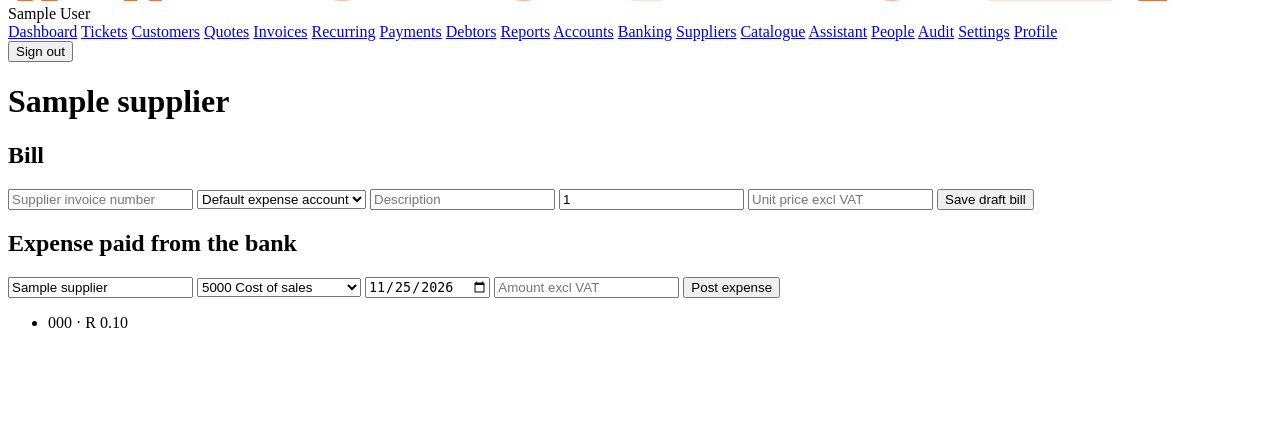
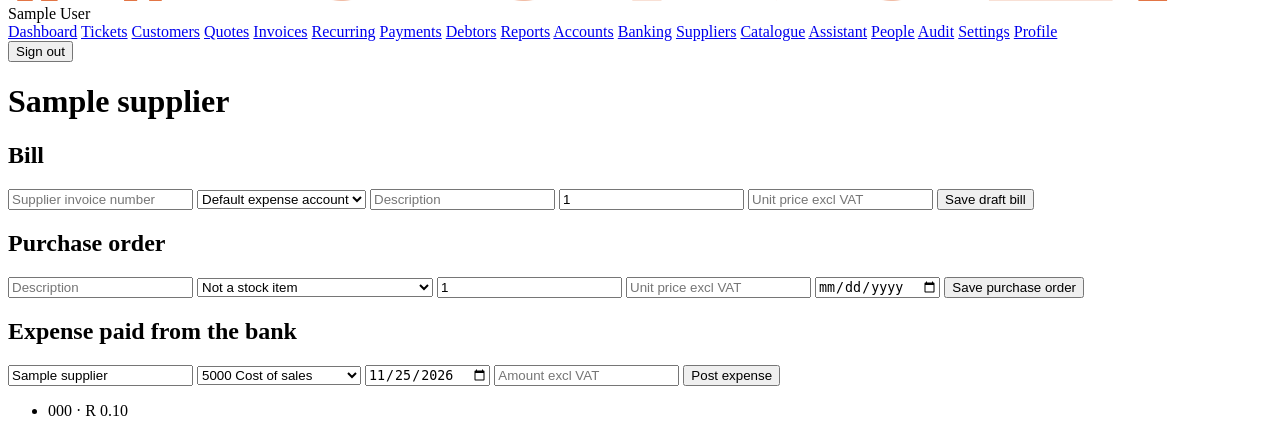
Before and after one commit to garethrn/ORIGINALCONCEPTS_SYSTEM, a Laravel app: page /suppliers/1 in a window 1280 px wide; the page is wider, and only the part inside the window is pictured. Shown: the part 510-946 px from the top of that part. Before the commit the page ends 838 px from the top of that part, so only its background shows below. Run offline with Laravel 12, Linux system fonts and the light colour scheme; a user stored in the database is signed in; data comes from the database, SQL or seed files in the repository; tables that the repository leaves empty hold one stand-in row (values such as "Sample post").

Commit message:
Add purchase orders and basic stock.
A purchase order can be issued and then received. Receiving posts the supplier bill and increases tracked stock. Issuing a customer invoice reduces that stock, and a credit note puts it back.

Co-authored-by: garethrn <garethrn@users.noreply.github.com>

```diff
--- a/app/Actions/Billing/IssueCreditNote.php
+++ b/app/Actions/Billing/IssueCreditNote.php
@@ -9,6 +9,7 @@ use App\Enums\DocumentType;
 use App\Models\CreditNote;
 use App\Models\User;
 use App\Services\Accounting\Ledger;
+use App\Services\Inventory\Stock;
 use App\Services\Audit\AuditLogger;
 use App\Services\Billing\CompanyProfile;
 use App\Services\Billing\DocumentNumberer;
@@ -22,6 +23,7 @@ final class IssueCreditNote
         private readonly CompanyProfile $company,
         private readonly InvoiceSettlement $settlement,
         private readonly Ledger $ledger,
+        private readonly Stock $stock,
         private readonly AuditLogger $audit,
     ) {}
 
@@ -46,6 +48,7 @@ final class IssueCreditNote
             $creditNote->issued_by = $actor->id;
             $creditNote->save();
             $this->ledger->postCreditNote($creditNote, $actor);
+            $this->stock->receiveCreditNote($creditNote);
             $this->settlement->refresh($creditNote->invoice);
             $this->audit->log('credit_note.issued', $creditNote, null, [
                 'number' => $creditNote->number,
--- a/app/Actions/Billing/IssueInvoice.php
+++ b/app/Actions/Billing/IssueInvoice.php
@@ -10,6 +10,7 @@ use App\Models\Invoice;
 use App\Models\User;
 use App\Services\Audit\AuditLogger;
 use App\Services\Accounting\Ledger;
+use App\Services\Inventory\Stock;
 use App\Services\Billing\CompanyProfile;
 use App\Services\Billing\DocumentNumberer;
 use Illuminate\Support\Facades\DB;
@@ -21,6 +22,7 @@ final class IssueInvoice
         private readonly DocumentNumberer $numbers,
         private readonly CompanyProfile $company,
         private readonly Ledger $ledger,
+        private readonly Stock $stock,
         private readonly AuditLogger $audit,
     ) {}
 
@@ -53,6 +55,7 @@ final class IssueInvoice
             $invoice->issued_by = $actor->id;
             $invoice->save();
             $this->ledger->postInvoice($invoice, $actor);
+            $this->stock->receiveInvoice($invoice);
             $this->audit->log('invoice.issued', $invoice, $before, $invoice->auditSnapshot(), $actor->id);
 
             return $invoice->fresh(['lines', 'client']);
--- a/app/Enums/DocumentType.php
+++ b/app/Enums/DocumentType.php
@@ -11,6 +11,7 @@ enum DocumentType: string
     case CreditNote = 'credit_note';
     case Bill = 'bill';
     case Expense = 'expense';
+    case PurchaseOrder = 'purchase_order';
 
     public function prefix(): string
     {
@@ -20,6 +21,7 @@ enum DocumentType: string
             self::CreditNote => 'CN',
             self::Bill => 'BILL',
             self::Expense => 'EXP',
+            self::PurchaseOrder => 'PO',
         };
     }
 }
--- a/app/Http/Controllers/ProductController.php
+++ b/app/Http/Controllers/ProductController.php
@@ -40,6 +40,7 @@ class ProductController extends Controller
         $data = $request->validated();
         $data['unit_price_cents'] = Money::randsToCents($data['unit_price']);
         unset($data['unit_price']);
+        $data['quantity_on_hand'] = $data['quantity_on_hand'] ?? '0';
         Product::query()->create($data);
 
         return redirect()->route('products.index')->with('status', 'Product saved.');
@@ -57,6 +58,9 @@ class ProductController extends Controller
         $data = $request->validated();
         $data['unit_price_cents'] = Money::randsToCents($data['unit_price']);
         unset($data['unit_price']);
+        if (! array_key_exists('quantity_on_hand', $data) || $data['quantity_on_hand'] === null) {
+            unset($data['quantity_on_hand']);
+        }
         $product->update($data);
 
         return redirect()->route('products.index')->with('status', 'Product updated.');
--- a/app/Http/Controllers/PurchaseController.php
+++ b/app/Http/Controllers/PurchaseController.php
@@ -10,8 +10,10 @@ use App\Models\Account;
 use App\Models\BankAccount;
 use App\Models\Bill;
 use App\Models\Expense;
+use App\Models\PurchaseOrder;
 use App\Models\Supplier;
 use App\Services\Accounting\Ledger;
+use App\Services\Inventory\Stock;
 use App\Services\Billing\DocumentLineWriter;
 use App\Services\Billing\DocumentNumberer;
 use App\Services\Billing\VatCalculator;
@@ -52,8 +54,9 @@ class PurchaseController extends Controller
         $this->guard();
         $supplier->load(['bills' => fn ($query) => $query->latest()]);
         $accounts = Account::query()->where('active', true)->where('type', 'expense')->orderBy('code')->get();
+        $products = \App\Models\Product::query()->where('is_active', true)->orderBy('name')->get();
 
-        return view('purchases.show', compact('supplier', 'accounts'));
+        return view('purchases.show', compact('supplier', 'accounts', 'products'));
     }
 
     public function storeBill(Request $request, Supplier $supplier, DocumentLineWriter $writer): RedirectResponse
@@ -82,23 +85,118 @@ class PurchaseController extends Controller
         return back()->with('status', 'Draft bill saved.');
     }
 
-    public function issueBill(Bill $bill, DocumentNumberer $numbers, Ledger $ledger): RedirectResponse
+    public function issueBill(Bill $bill): RedirectResponse
     {
         $this->guard();
-        DB::transaction(function () use ($bill, $numbers, $ledger) {
+        $this->issue($bill);
+
+        return back()->with('status', 'Bill issued and posted to the ledger.');
+    }
+
+    public function storeOrder(Request $request, Supplier $supplier, DocumentLineWriter $writer): RedirectResponse
+    {
+        $this->guard();
+        $data = $this->lines($request);
+        $built = $writer->build($data['lines']);
+        $order = new PurchaseOrder([
+            'supplier_id' => $supplier->id,
+            'notes' => $data['notes'] ?? null,
+            'expected_on' => $data['expected_on'] ?? null,
+            'created_by' => $request->user()->id,
+        ]);
+        $order->status = 'draft';
+        $order->subtotal_cents = $built['subtotal_cents'];
+        $order->vat_cents = $built['vat_cents'];
+        $order->total_cents = $built['total_cents'];
+        $order->save();
+        foreach ($built['lines'] as $index => $line) {
+            $line['product_id'] = $data['lines'][$index]['product_id'] ?? null;
+            unset($line['source_id']);
+            $order->lines()->create($line);
+        }
+
+        return redirect()->route('purchase-orders.show', $order)->with('status', 'Draft purchase order saved.');
+    }
+
+    public function showOrder(PurchaseOrder $order): View
+    {
+        $this->guard();
+        $order->load('supplier', 'lines.product', 'bill');
+
+        return view('purchases.order', compact('order'));
+    }
+
+    public function issueOrder(PurchaseOrder $order, DocumentNumberer $numbers): RedirectResponse
+    {
+        $this->guard();
+        if ($order->isDraft()) {
+            $order->number = $numbers->next(DocumentType::PurchaseOrder);
+            $order->status = 'issued';
+            $order->issue_date = today();
+            $order->save();
+        }
+
+        return back()->with('status', 'Purchase order '.$order->number.' issued.');
+    }
+
+    public function receiveOrder(PurchaseOrder $order): RedirectResponse
+    {
+        $this->guard();
+        if ($order->status !== 'issued') {
+            return back()->with('error', 'Issue the purchase order before receiving it.');
+        }
+        $order->load('lines');
+        $bill = new Bill([
+            'supplier_id' => $order->supplier_id,
+            'supplier_reference' => $order->number,
+            'notes' => 'Received from '.$order->number,
+            'created_by' => request()->user()->id,
+        ]);
+        $bill->status = 'draft';
+        $bill->subtotal_cents = $order->subtotal_cents;
+        $bill->vat_cents = $order->vat_cents;
+        $bill->total_cents = $order->total_cents;
+        $bill->save();
+        foreach ($order->lines as $line) {
+            $bill->lines()->create([
+                'product_id' => $line->product_id,
+                'description' => $line->description,
+                'quantity' => $line->quantity,
+                'unit_price_cents' => $line->unit_price_cents,
+                'price_includes_vat' => $line->price_includes_vat,
+                'vat_code' => $line->vat_code->value,
+                'vat_basis_points' => $line->vat_basis_points,
+                'net_cents' => $line->net_cents,
+                'vat_cents' => $line->vat_cents,
+                'total_cents' => $line->total_cents,
+                'sort_order' => $line->sort_order,
+            ]);
+        }
+        $bill = $this->issue($bill);
+        $order->status = 'received';
+        $order->bill_id = $bill->id;
+        $order->save();
+
+        return redirect()->route('purchase-orders.show', $order)->with('status', 'Goods received. Bill '.$bill->number.' was posted and stock was updated.');
+    }
+
+    private function issue(Bill $bill): Bill
+    {
+        return DB::transaction(function () use ($bill) {
             $bill = Bill::query()->whereKey($bill->id)->lockForUpdate()->firstOrFail();
             if (! $bill->isDraft()) {
-                return;
+                return $bill;
             }
-            $bill->number = $numbers->next(DocumentType::Bill);
+            $bill->number = app(DocumentNumberer::class)->next(DocumentType::Bill);
             $bill->status = 'open';
             $bill->issue_date = today();
             $bill->due_date = today()->addDays((int) $bill->supplier->payment_terms_days);
             $bill->save();
-            $ledger->postBill($bill, request()->user());
+            app(Ledger::class)->postBill($bill, request()->user());
+            app(Stock::class)->receiveBill($bill);
+
+            return $bill;
         });
-
-        return back()->with('status', 'Bill issued and posted to the ledger.');
     }
 
     public function payBill(Bill $bill, Ledger $ledger): RedirectResponse
@@ -200,9 +298,11 @@ class PurchaseController extends Controller
         $data = $request->validate([
             'supplier_reference' => ['nullable', 'string', 'max:80'],
             'notes' => ['nullable', 'string', 'max:2000'],
+            'expected_on' => ['nullable', 'date'],
             'expense_account_id' => ['nullable', 'integer', 'exists:accounts,id'],
             'capital' => ['nullable', 'boolean'],
             'lines' => ['required', 'array', 'min:1'],
+            'lines.*.product_id' => ['nullable', 'integer', 'exists:products,id'],
             'lines.*.description' => ['required', 'string', 'max:500'],
             'lines.*.quantity' => ['required', 'regex:/^\d+(\.\d{1,3})?$/'],
             'lines.*.unit_price' => ['required', 'regex:/^-?\d+(\.\d{1,2})?$/'],
@@ -211,6 +311,9 @@ class PurchaseController extends Controller
         ]);
         foreach ($data['lines'] as $index => $line) {
             $data['lines'][$index]['includes_vat'] = $request->boolean('lines.'.$index.'.includes_vat');
+            if (($line['product_id'] ?? '') === '') {
+                $data['lines'][$index]['product_id'] = null;
+            }
         }
 
         return $data;
--- a/app/Http/Requests/StoreProductRequest.php
+++ b/app/Http/Requests/StoreProductRequest.php
@@ -38,6 +38,8 @@ class StoreProductRequest extends FormRequest
             'price_includes_vat' => ['required', 'boolean'],
             'vat_code' => ['required', Rule::enum(VatCode::class)],
             'is_active' => ['required', 'boolean'],
+            'track_stock' => ['nullable', 'boolean'],
+            'quantity_on_hand' => ['nullable', 'regex:/^-?\d+(\.\d{1,3})?$/'],
         ];
     }
 
@@ -46,6 +48,7 @@ class StoreProductRequest extends FormRequest
         $this->merge([
             'price_includes_vat' => filter_var($this->input('price_includes_vat', false), FILTER_VALIDATE_BOOLEAN),
             'is_active' => filter_var($this->input('is_active', true), FILTER_VALIDATE_BOOLEAN),
+            'track_stock' => filter_var($this->input('track_stock', false), FILTER_VALIDATE_BOOLEAN),
             'sku' => strtoupper(trim((string) $this->input('sku'))),
         ]);
     }
--- a/app/Models/BillLine.php
+++ b/app/Models/BillLine.php
@@ -13,7 +13,7 @@ class BillLine extends Model
     use HasDocumentLines;
 
     protected $fillable = [
-        'bill_id', 'description', 'quantity', 'unit_price_cents', 'price_includes_vat',
+        'bill_id', 'product_id', 'description', 'quantity', 'unit_price_cents', 'price_includes_vat',
         'vat_code', 'vat_basis_points', 'net_cents', 'vat_cents', 'total_cents', 'sort_order',
     ];
 
--- a/app/Models/Product.php
+++ b/app/Models/Product.php
@@ -13,7 +13,7 @@ use Illuminate\Database\Eloquent\Model;
 
 #[Fillable([
     'sku', 'name', 'description', 'type', 'unit', 'unit_price_cents',
-    'price_includes_vat', 'vat_code', 'is_active',
+    'price_includes_vat', 'vat_code', 'is_active', 'track_stock', 'quantity_on_hand',
 ])]
 class Product extends Model
 {
@@ -27,6 +27,8 @@ class Product extends Model
             'vat_code' => VatCode::class,
             'price_includes_vat' => 'boolean',
             'is_active' => 'boolean',
+            'track_stock' => 'boolean',
+            'quantity_on_hand' => 'decimal:3',
         ];
     }
 }
--- a/resources/views/products/form.blade.php
+++ b/resources/views/products/form.blade.php
@@ -11,6 +11,8 @@
         <select class="field" name="vat_code">@foreach (\App\Enums\VatCode::cases() as $code)<option value="{{ $code->value }}" @selected(old('vat_code', $product->vat_code?->value ?: 'standard') === $code->value)>{{ $code->label() }}</option>@endforeach</select>
         <input type="hidden" name="price_includes_vat" value="0"><label class="text-sm"><input type="checkbox" name="price_includes_vat" value="1" @checked(old('price_includes_vat', $product->price_includes_vat))> Price includes VAT</label>
         <input type="hidden" name="is_active" value="0"><label class="text-sm"><input type="checkbox" name="is_active" value="1" @checked(old('is_active', $product->is_active ?? true))> Active</label>
+        <input type="hidden" name="track_stock" value="0"><label class="text-sm"><input type="checkbox" name="track_stock" value="1" @checked(old('track_stock', $product->track_stock))> Track stock</label>
+        <input class="field" name="quantity_on_hand" value="{{ old('quantity_on_hand', $product->quantity_on_hand ?? '0') }}" placeholder="Quantity on hand">
         <textarea class="field md:col-span-2" name="description" rows="3">{{ old('description', $product->description) }}</textarea>
         <div class="md:col-span-2"><button class="btn btn-primary" type="submit">Save</button></div>
     </form>
--- a/resources/views/products/index.blade.php
+++ b/resources/views/products/index.blade.php
@@ -6,7 +6,7 @@
             <thead class="bg-slate-50 text-left text-xs uppercase text-slate-500"><tr><th class="px-4 py-2">SKU</th><th class="px-4 py-2">Name</th><th class="px-4 py-2">Type</th><th class="px-4 py-2">Price</th><th></th></tr></thead>
             <tbody>
             @foreach ($products as $product)
-                <tr class="border-t"><td class="px-4 py-3">{{ $product->sku }}</td><td class="px-4 py-3">{{ $product->name }}</td><td class="px-4 py-3">{{ $product->type->label() }}</td><td class="px-4 py-3">{{ \App\Support\Money::format($product->unit_price_cents) }} {{ $product->price_includes_vat ? 'incl' : 'excl' }}</td><td class="px-4 py-3">@can('update', $product)<a href="{{ route('products.edit', $product) }}">Edit</a>@endcan</td></tr>
+                <tr class="border-t"><td class="px-4 py-3">{{ $product->sku }}</td><td class="px-4 py-3">{{ $product->name }}</td><td class="px-4 py-3">{{ $product->type->label() }}@if($product->track_stock) · {{ $product->quantity_on_hand }} on hand @endif</td><td class="px-4 py-3">{{ \App\Support\Money::format($product->unit_price_cents) }} {{ $product->price_includes_vat ? 'incl' : 'excl' }}</td><td class="px-4 py-3">@can('update', $product)<a href="{{ route('products.edit', $product) }}">Edit</a>@endcan</td></tr>
             @endforeach
             </tbody>
         </table>
--- a/resources/views/purchases/show.blade.php
+++ b/resources/views/purchases/show.blade.php
@@ -15,6 +15,20 @@
             <input class="field" name="lines[0][unit_price]" placeholder="Unit price excl VAT" required>
             <input type="hidden" name="lines[0][vat_code]" value="standard">
             <button class="btn btn-primary" type="submit">Save draft bill</button>
+        </form>
+        <form method="POST" action="{{ route('purchase-orders.store', $supplier) }}" class="space-y-2 rounded-2xl bg-white p-4 shadow-sm">
+            @csrf
+            <h2 class="font-semibold">Purchase order</h2>
+            <input class="field" name="lines[0][description]" placeholder="Description" required>
+            <select class="field" name="lines[0][product_id]">
+                <option value="">Not a stock item</option>
+                @foreach ($products as $product)<option value="{{ $product->id }}">{{ $product->sku }} {{ $product->name }}</option>@endforeach
+            </select>
+            <input class="field" name="lines[0][quantity]" value="1" required>
+            <input class="field" name="lines[0][unit_price]" placeholder="Unit price excl VAT" required>
+            <input type="hidden" name="lines[0][vat_code]" value="standard">
+            <input class="field" type="date" name="expected_on">
+            <button class="btn btn-ghost" type="submit">Save purchase order</button>
         </form>
         <form method="POST" action="{{ route('expenses.store') }}" class="space-y-2 rounded-2xl bg-white p-4 shadow-sm">
             @csrf
--- a/routes/web.php
+++ b/routes/web.php
@@ -171,6 +171,10 @@ Route::middleware(['auth', 'active'])->group(function () {
     Route::post('/bills/{bill}/issue', [PurchaseController::class, 'issueBill'])->name('bills.issue');
     Route::post('/bills/{bill}/pay', [PurchaseController::class, 'payBill'])->name('bills.pay');
     Route::post('/expenses', [PurchaseController::class, 'storeExpense'])->name('expenses.store');
+    Route::post('/suppliers/{supplier}/purchase-orders', [PurchaseController::class, 'storeOrder'])->name('purchase-orders.store');
+    Route::get('/purchase-orders/{order}', [PurchaseController::class, 'showOrder'])->name('purchase-orders.show');
+    Route::post('/purchase-orders/{order}/issue', [PurchaseController::class, 'issueOrder'])->name('purchase-orders.issue');
+    Route::post('/purchase-orders/{order}/receive', [PurchaseController::class, 'receiveOrder'])->name('purchase-orders.receive');
 
     Route::get('/settings', [SettingController::class, 'edit'])->name('settings.edit');
     Route::put('/settings', [SettingController::class, 'update'])->name('settings.update');
```
Also changed, not shown: app/Models/PurchaseOrder.php (added, +39 -0 lines), app/Models/PurchaseOrderLine.php (added, +35 -0 lines), app/Models/StockMovement.php (added, +23 -0 lines), app/Services/Inventory/Stock.php (added, +76 -0 lines), resources/views/purchases/order.blade.php (added, +27 -0 lines), tests/Feature/PurchasingTest.php (added, +71 -0 lines), database/migrations/2026_11_25_120000_purchase_orders_and_stock.php (added).
